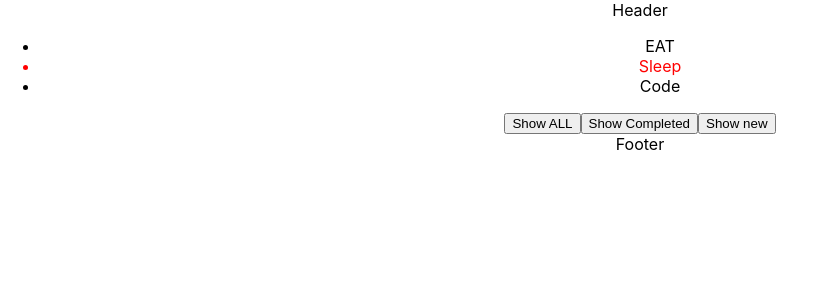
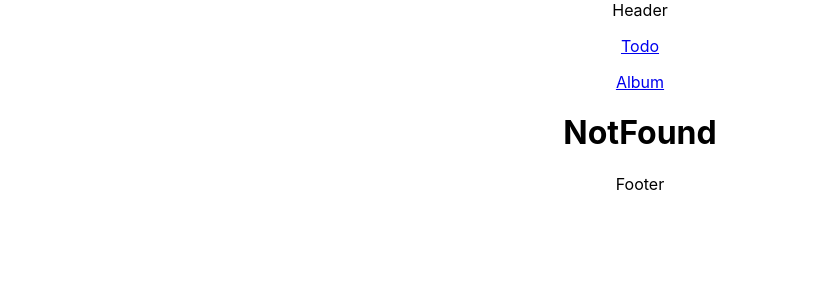
Before and after one commit to phuc-huynhvothien/udemy, a React (Create React App) app: page / in a window 1280 px wide. Shown: the top 300 px of the page, without its empty margins (0-816 px from the left). Built offline with nearby package versions, Linux system fonts and the light colour scheme; no server answers.

Commit message:
DOne sec10

```diff
--- a/src/App.js
+++ b/src/App.js
@@ -1,5 +1,5 @@
 import './App.css';
-import { Route,Switch, Redirect } from "react-router-dom"
+import { Route,Switch, Redirect,NavLink } from "react-router-dom"
 import TodoFeature from './features/Todo'
 import AlbumFeature from './features/Album'
 import NotFound from './features/NotFound'
@@ -7,10 +7,9 @@ function App() {
   return (
     <div className="App">
       Header
+      <p><NavLink to="/todos">Todo</NavLink>  </p>
+      <p><NavLink to="/albums">Album</NavLink>  </p>
       <Switch>
-        <Redirect from="/home" to="/" exact />
-        <Redirect from="/post-list/:xxx" to="/" exact />
-        <Route path="/" component={TodoFeature} />
         <Route path="/todos" component={TodoFeature} />
         <Route path="/albums" component={AlbumFeature} />
         <Route component={NotFound} />
--- a/src/features/Todo/index.js
+++ b/src/features/Todo/index.js
@@ -1,98 +1,26 @@
-import React,{useEffect, useState} from 'react'
-import ListPage from "./pages/ListPage";
-import { useHistory, useLocation, useRouteMatch } from 'react-router-dom';
-import queryString from 'query-string'
-import TodoList from '../Todo/components/TodoList'
-import productApi from '../../api/productApi'
-function Todo() {
-    // const match = useRouteMatch();
+import React from 'react';
+import PropTypes from 'prop-types';
+import { Route, Switch, useRouteMatch } from 'react-router-dom';
+import ListPage  from './pages/ListPage'
+import DetailPage  from './pages/DetailPage'
+TodoFeature.propTypes = {
 
-    // return (
-    //     <>
-    //     <Switch>
-    //         <Route path={match.path + "todos"} exact component={ListPage} />
-    //     </Switch>
-    //     </>
-    // )
-    const initTodoList =[
-        {
-            id: 1,
-            title:"EAT",
-            status : 'new'
-        },
-        {
-            id: 2,
-            title:'Sleep',
-            status: 'completed'
-        },
-        {
-            id: 3,
-            title: 'Code',
-            status : 'new'
-        }
-    ];
-    const location = useLocation();
-    const history = useHistory();
-    const match  =useRouteMatch();
-    const [todoList,setTodoList] = useState(initTodoList);
-    const [filteredStatus,setFilteredStatus] = useState(()=>{
-        const params = queryString.parse(location.search);
-        return params.status || 'all';
-    });
-    useEffect(()=>{
-        const fetchProducts = async () =>{
-            const productLst = await productApi.getAll();
-            console.log(productLst)
-        }
-        fetchProducts();
-    },[]);
-    const handleTodoClick = (todo,idx) =>{
-        var newTodoList = [...todoList];
-        newTodoList[idx] = {
-            ...newTodoList[idx],
-            status: newTodoList[idx].status == 'new' ? 'completed' : 'new',
-        };
-        setTodoList(newTodoList);
+};
+
+function TodoFeature(props) {
+    const match = useRouteMatch();
+    if(match){
+        console.log(match)
     }
 
-    const handleShowAllClick = () =>{
-        setFilteredStatus('all');
-        history.push({
-            pathname : match.path,
-            search : queryString.stringify({status : 'complexxxxxted'}),
-        });
-        console.log(match);
-    }
-    const handleShowCompletedClick =()=>{
-        setFilteredStatus('completed');
-        const queryParams = {status : 'completed'};
-        history.push({
-            pathname : match.path,
-            search : queryString.stringify(queryParams),
-        });
-    }
-    const handleShowNewClick =()=>{
-        setFilteredStatus('new');
-        const queryParams = {status : 'new'};
-        history.push({
-            pathname : match.path,
-            search : queryString.stringify(queryParams),
-        });
-    }
+    return (
+        <div>
+            <Switch>
+                <Route path={match.path} component={ListPage} exact />
+                <Route path={`${match.path}/:todo`} component={DetailPage} />
+            </Switch>
+        </div>
+    );
+}
 
-    const renderTodoLst = todoList.filter(todo => filteredStatus === 'all' || filteredStatus ==  todo.status);
-    return(
-     <>
-     {/* <h1>{filteredStatus}</h1> */}
-        <div>
-            <TodoList todoList={renderTodoLst} onTodoClick={handleTodoClick} />
-            <div>
-                <button onClick={handleShowAllClick}>Show ALL</button>
-                <button onClick={handleShowCompletedClick}>Show Completed</button>
-                <button onClick={handleShowNewClick}>Show new</button>
-            </div>
-        </div>
-     </>
-    )
-}
-export default Todo;
+export default TodoFeature;
--- a/src/features/Todo/pages/DetailPage/index.js
+++ b/src/features/Todo/pages/DetailPage/index.js
@@ -0,0 +1,16 @@
+import React from 'react';
+import PropTypes from 'prop-types';
+
+DetailPage.propTypes = {
+
+};
+
+function DetailPage(props) {
+    return (
+        <div>
+          <p>HIHIH</p>
+        </div>
+    );
+}
+
+export default DetailPage;
--- a/src/features/Todo/pages/ListPage/index.js
+++ b/src/features/Todo/pages/ListPage/index.js
@@ -1,8 +1,18 @@
-import React,{useState} from 'react'
+import React,{useEffect, useState} from 'react'
 import { useHistory, useLocation, useRouteMatch } from 'react-router-dom';
 import queryString from 'query-string'
 import TodoList from '../../components/TodoList'
-function ListPage(){
+import productApi from '../../../../api/productApi'
+function ListPage() {
+    // const match = useRouteMatch();
+
+    // return (
+    //     <>
+    //     <Switch>
+    //         <Route path={match.path + "todos"} exact component={ListPage} />
+    //     </Switch>
+    //     </>
+    // )
     const initTodoList =[
         {
             id: 1,
@@ -25,14 +35,21 @@ function ListPage(){
     const match  =useRouteMatch();
     const [todoList,setTodoList] = useState(initTodoList);
     const [filteredStatus,setFilteredStatus] = useState(()=>{
-
-        const params = queryString.parse(location.search);
-        console.log(params);
-        return params.status || 'all';
-    });
-
+        const params = queryString.parse(location.search)
+        return params.status ||  'all'
+    })
+    useEffect(()=>{
+        const fetchProducts = async () =>{
+            const productLst = await productApi.getAll();
+            console.log(productLst)
+        }
+        fetchProducts();
+    },[]);
+    useEffect(()=>{
+        const params = queryString.parse(location.search)
+        setFilteredStatus(params.status);
+    },[location.search]);
     const handleTodoClick = (todo,idx) =>{
-        console.log("Done");
         var newTodoList = [...todoList];
         newTodoList[idx] = {
             ...newTodoList[idx],
@@ -43,11 +60,11 @@ function ListPage(){
 
     const handleShowAllClick = () =>{
         setFilteredStatus('all');
-        const queryParams = {status : 'all'};
         history.push({
             pathname : match.path,
-            search : queryString.stringify(queryParams),
+            search : queryString.stringify({status : 'complexxxxxted'}),
         });
+        console.log(match);
     }
     const handleShowCompletedClick =()=>{
         setFilteredStatus('completed');
@@ -66,12 +83,12 @@ function ListPage(){
         });
     }
 
-    // const renderTodoLst = todoList.filter(todo => filteredStatus === 'all' || filteredStatus ==  todo.status);
+    const renderTodoLst = todoList.filter(todo => filteredStatus === 'all' || filteredStatus ==  todo.status);
     return(
      <>
-     <h1>{filteredStatus}</h1>
+     {/* <h1>{filteredStatus}</h1> */}
         <div>
-            <TodoList todoList={todoList} onTodoClick={() =>handleTodoClick()} />
+            <TodoList todoList={renderTodoLst} onTodoClick={handleTodoClick} />
             <div>
                 <button onClick={handleShowAllClick}>Show ALL</button>
                 <button onClick={handleShowCompletedClick}>Show Completed</button>
@@ -82,3 +99,88 @@ function ListPage(){
     )
 }
 export default ListPage;
+
+// import React,{useState} from 'react'
+// import { useHistory, useLocation, useRouteMatch } from 'react-router-dom';
+// import queryString from 'query-string'
+// import TodoList from '../../components/TodoList'
+// function ListPage(){
+//     const initTodoList =[
+//         {
+//             id: 1,
+//             title:"EAT",
+//             status : 'new'
+//         },
+//         {
+//             id: 2,
+//             title:'Sleep',
+//             status: 'completed'
+//         },
+//         {
+//             id: 3,
+//             title: 'Code',
+//             status : 'new'
+//         }
+//     ];
+//     const location = useLocation();
+//     const history = useHistory();
+//     const match  =useRouteMatch();
+//     const [todoList,setTodoList] = useState(initTodoList);
+//     const [filteredStatus,setFilteredStatus] = useState(()=>{
+
+//         const params = queryString.parse(location.search);
+//         console.log(params);
+//         return params.status || 'all';
+//     });
+
+//     const handleTodoClick = (todo,idx) =>{
+//         console.log("Done");
+//         var newTodoList = [...todoList];
+//         newTodoList[idx] = {
+//             ...newTodoList[idx],
+//             status: newTodoList[idx].status == 'new' ? 'completed' : 'new',
+//         };
+//         setTodoList(newTodoList);
+//     }
+
+//     const handleShowAllClick = () =>{
+//         setFilteredStatus('all');
+//         const queryParams = {status : 'all'};
+//         history.push({
+//             pathname : match.path,
+//             search : queryString.stringify(queryParams),
+//         });
+//     }
+//     const handleShowCompletedClick =()=>{
+//         setFilteredStatus('completed');
+//         const queryParams = {status : 'completed'};
+//         history.push({
+//             pathname : match.path,
+//             search : queryString.stringify(queryParams),
+//         });
+//     }
+//     const handleShowNewClick =()=>{
+//         setFilteredStatus('new');
+//         const queryParams = {status : 'new'};
+//         history.push({
+//             pathname : match.path,
+//             search : queryString.stringify(queryParams),
+//         });
+//     }
+
+//     // const renderTodoLst = todoList.filter(todo => filteredStatus === 'all' || filteredStatus ==  todo.status);
+//     return(
+//      <>
+//      <h1>{filteredStatus}</h1>
+//         <div>
+//             <TodoList todoList={todoList} onTodoClick={() =>handleTodoClick()} />
+//             <div>
+//                 <button onClick={handleShowAllClick}>Show ALL</button>
+//                 <button onClick={handleShowCompletedClick}>Show Completed</button>
+//                 <button onClick={handleShowNewClick}>Show new</button>
+//             </div>
+//         </div>
+//      </>
+//     )
+// }
+// export default ListPage;
```
